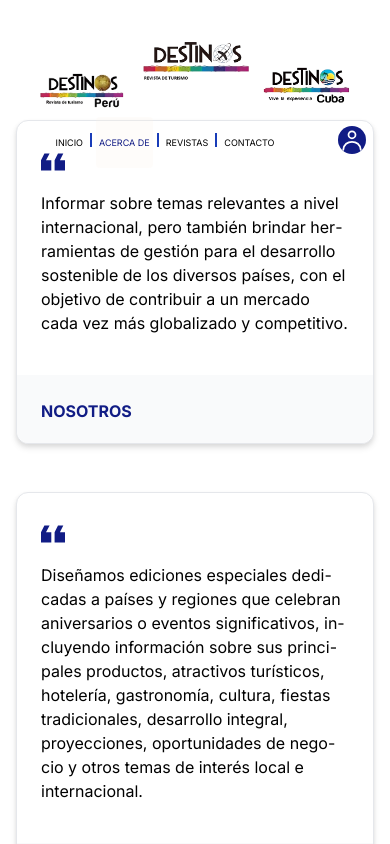
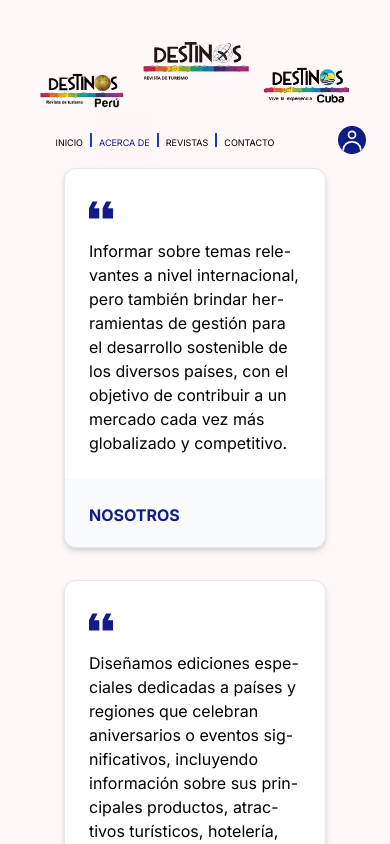
Before and after one commit to Katteyes/revistas_destinos_user, a React (Vite) app: page /acerca-de in a window 390 px wide. Shown: the top 844 px of the page. Built offline with nearby package versions, Linux system fonts and the light colour scheme.

Commit message:
Update favicon and page titles; improve layout and responsiveness in Contact and Footer components

```diff
--- a/index.html
+++ b/index.html
@@ -2,9 +2,9 @@
 <html lang="en">
   <head>
     <meta charset="UTF-8" />
-    <link rel="icon" type="image/svg+xml" href="/solPeruano.png" />
+    <link rel="icon" type="image/svg+xml" href="/logo_avioncito.png" />
     <meta name="viewport" content="width=device-width, initial-scale=1.0" />
-    <title>DESTINOS</title>
+    <title>Destinos Turismo</title>
   </head>
   <body>
     <div id="root"></div>
--- a/src/pages/About.tsx
+++ b/src/pages/About.tsx
@@ -4,9 +4,47 @@ import Header from '../components/LandingPage/Header';
 export default function About() {
   return (
     <>
+      <section className="bg-[#FFF8F8] min-h-screen">
         <Header />
-      <div className="flex flex-col lg:flex-row justify-center items-center gap-12 min-h-[680px] p-4">
+        <div className=" flex flex-col lg:flex-row justify-center items-center gap-8 min-h-[680px] p-16">
           {/* Card 1 */}
+          <div
+            style={{
+              boxShadow: '0px 2px 4px rgba(0, 0, 0, 0.06), 0px 4px 6px rgba(0, 0, 0, 0.1)',
+            }}
+            className="flex flex-col max-w-md w-full align-center justify-between border border-solid border-gray-200 dark:border-dark bg-white dark:bg-dark-80 rounded-xl"
+          >
+            <div className="flex flex-col px-6 pt-8 mb-6 space-y-5 hover:scale-105 transition duration-300">
+              <svg
+                width="24"
+                height="18"
+                viewBox="0 0 24 18"
+                fill="none"
+                xmlns="http://www.w3.org/2000/svg"
+                className="text-gray-A400 text-[#111C85] fill-current"
+              >
+                <path
+                  d="M24 7.3h-5.1L22.3.4H17l-3.4 6.9v10.3H24V7.3zM10.3 17.6V7.3H5L8.6.4H3.4L0 7.3v10.3h10.3z"
+                  fill="current"
+                ></path>
+              </svg>
+              <p
+                className="body-medium m-0 dark:text-dark-contrastText"
+                style={{ hyphens: 'auto' }}
+              >
+                Informar sobre temas relevantes a nivel internacional, pero también brindar
+                herramientas de gestión para el desarrollo sostenible de los diversos países, con el
+                objetivo de contribuir a un mercado cada vez más globalizado y competitivo.
+              </p>
+            </div>
+            <div className="flex space-x-2 bg-gray-50 dark:bg-dark-70 dark:text-dark-contrastText px-6 pt-6 pb-5 rounded-b-xl">
+              <div className="flex flex-col justify-center">
+                <p className="heading-six m-0 font-bold  text-[#111C85] ">NOSOTROS</p>
+              </div>
+            </div>
+          </div>
+
+          {/* Card 2 */}
           <div
             style={{
               boxShadow: '0px 2px 4px rgba(0, 0, 0, 0.06), 0px 4px 6px rgba(0, 0, 0, 0.1)',
@@ -27,58 +65,25 @@ export default function About() {
                   fill="current"
                 ></path>
               </svg>
-            <p className="body-medium m-0 dark:text-dark-contrastText" style={{ hyphens: 'auto' }}>
-              Informar sobre temas relevantes a nivel internacional, pero también brindar
-              herramientas de gestión para el desarrollo sostenible de los diversos países, con el
-              objetivo de contribuir a un mercado cada vez más globalizado y competitivo.
+              <p
+                className="body-medium m-0 dark:text-dark-contrastText"
+                style={{ hyphens: 'auto' }}
+              >
+                Diseñamos ediciones especiales dedicadas a países y regiones que celebran
+                aniversarios o eventos significativos, incluyendo información sobre sus principales
+                productos, atractivos turísticos, hotelería, gastronomía, cultura, fiestas
+                tradicionales, desarrollo integral, proyecciones, oportunidades de negocio y otros
+                temas de interés local e internacional.
               </p>
             </div>
-          <div className="flex space-x-2 bg-gray-50 dark:bg-dark-70 dark:text-dark-contrastText px-6 pt-6 pb-5 rounded-b-xl">
-            <div className="flex flex-col justify-center">
-              <p className="heading-six m-0 font-bold  text-[#111C85] ">NOSOTROS</p>
-            </div>
-          </div>
-        </div>
-
-
-        {/* Card 2 */}
-        <div
-          style={{
-            boxShadow: '0px 2px 4px rgba(0, 0, 0, 0.06), 0px 4px 6px rgba(0, 0, 0, 0.1)',
-          }}
-
-          className="flex flex-col max-w-md w-full align-center justify-between border border-solid border-gray-200 dark:border-dark bg-white dark:bg-dark-80 rounded-xl"
-        >
-          <div className="flex flex-col px-6 pt-8 mb-10 space-y-5 hover:scale-105 transition duration-300">
-            <svg
-              width="24"
-              height="18"
-              viewBox="0 0 24 18"
-              fill="none"
-              xmlns="http://www.w3.org/2000/svg"
-              className="text-gray-A400 text-[#111C85] fill-current"
-            >
-              <path
-                d="M24 7.3h-5.1L22.3.4H17l-3.4 6.9v10.3H24V7.3zM10.3 17.6V7.3H5L8.6.4H3.4L0 7.3v10.3h10.3z"
-                fill="current"
-              ></path>
-            </svg>
-            <p className="body-medium m-0 dark:text-dark-contrastText" style={{ hyphens: 'auto' }}>
-              Diseñamos ediciones especiales dedicadas a países y regiones que celebran aniversarios
-              o eventos significativos, incluyendo información sobre sus principales productos,
-              atractivos turísticos, hotelería, gastronomía, cultura, fiestas tradicionales,
-              desarrollo integral, proyecciones, oportunidades de negocio y otros temas de interés
-              local e internacional.
-            </p>
-          </div>
-          <div className="flex space-x-2 bg-gray-50 dark:bg-dark-70 dark:text-dark-contrastText px-6 pt-6 pb-5 rounded-b-xl">
+            <div className="flex space-x-2 bg-gray-50 dark:bg-dark-70 dark:text-dark-contrastText px-6 pt-4 pb-5 rounded-b-xl">
               <div className="flex flex-col justify-center">
                 <p className="heading-six m-0 font-bold  text-[#111C85] ">EDICIONES</p>
               </div>
             </div>
           </div>
         </div>
-
+      </section>
       <Footer />
     </>
   );
--- a/src/pages/Contact.tsx
+++ b/src/pages/Contact.tsx
@@ -9,9 +9,9 @@ interface ContactItemProps {
 }
 
 const ContactItem = memo<ContactItemProps>(({ icon, title, content }) => (
-  <div className="flex flex-col w-[33%] mx-auto max-md:ml-0 max-md:w-full">
-    <div className="flex flex-col grow mt-2.5 mx-auto tracking-tight text-gray-900 max-md:mt-10">
-      <div className="flex gap-5 text-2xl font-bold leading-9">
+  <div className="flex flex-col w-[33%] mx-auto max-md:w-full max-md:mb-8">
+    <div className="flex flex-col grow mt-2.5 mx-auto tracking-tight text-gray-900 max-md:mt-4">
+      <div className="flex gap-5 text-2xl font-bold leading-9 max-md:text-xl max-md:gap-4">
         <img
           src={icon}
           alt={`${title} icon`}
@@ -20,7 +20,9 @@ const ContactItem = memo<ContactItemProps>(({ icon, title, content }) => (
         />
         <h3 className="flex-auto self-start">{title}</h3>
       </div>
-      <div className="pr-2px flex-auto self-start text-xl leading-8 px-20 w-auto">{content}</div>
+      <div className="pr-2px flex-auto self-start text-xl leading-8 px-20 w-auto max-md:px-4 max-md:text-base">
+        {content}
+      </div>
     </div>
   </div>
 ));
@@ -43,20 +45,21 @@ const CONTACT_DATA = [
 export default function Contact() {
   return (
     <>
+      <section className="bg-[#FFF8F8] min-h-screen">
         <Header />
-      <main className="container mx-auto px-4 py-12 mt-17 mb-16">
+        <main className="container mx-auto px-4 py-2 mt-30 max-md:mb- mb-8">
           <section className="flex flex-col text-center text-[#111C85] max-w-[1266px] mx-auto">
-          <h1 className="text-5xl font-bold tracking-tighter leading-[64.8px] max-md:text-4xl">
+            <h1 className="text-5xl font-bold tracking-tighter leading-[64.8px] max-md:text-3xl">
               Somos Destinos Turismo
             </h1>
-          <p className="mt-8 text-xl tracking-normal text-black leading-8 max-w-[650px] mx-auto">
+            <p className="mt-8 text-xl tracking-normal text-black leading-8 max-w-[650px] mx-auto max-md:text-base max-md:leading-6 max-md:mx-4 max-md:text-center">
               Somos una plataforma dedicada a la promoción de turismo y el desarrollo global, con
               proyección nacional e internacional. En Destinos Turismo conectamos, promovemos y
               proyectamos lo mejor de nuestra tierra hacia el mundo.
             </p>
           </section>
 
-        <section className="py-16">
+          <section className="py-10">
             <div className="flex gap-8 max-md:flex-col max-md:gap-0">
               {CONTACT_DATA.map(item => (
                 <ContactItem
@@ -69,6 +72,7 @@ export default function Contact() {
             </div>
           </section>
         </main>
+      </section>
       <Footer />
     </>
   );
```
Also changed, not shown: src/components/LandingPage/Footer.tsx (+12 -7 lines), public/logo_avioncito.png (added). Lines whose indentation alone changed are shown as unchanged.
